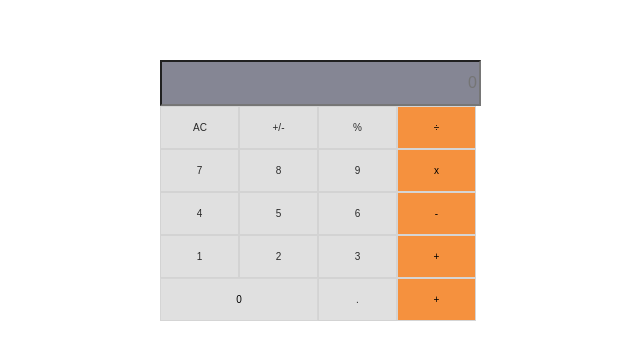
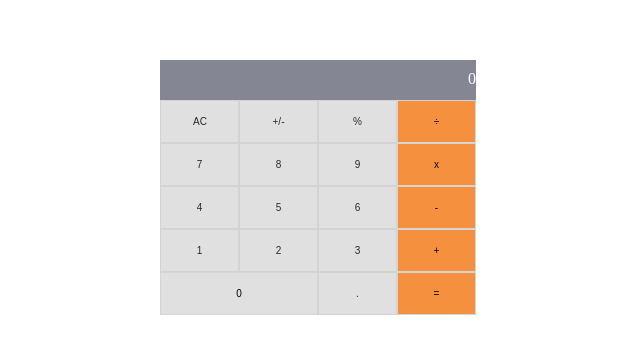
Before and after one commit to sajjadrajaee/mag-calculator, a React (Create React App) app: page / in a window 1280 px wide. Shown: the part 140-500 px from the top of the page, without its empty margins (322-962 px from the left). Built offline with nearby package versions, Linux system fonts and the light colour scheme.

Commit message:
add events

```diff
--- a/src/components/Calculator.js
+++ b/src/components/Calculator.js
@@ -1,43 +1,37 @@
 import React from 'react';
+import calculate from '../logic/calculate';
 import '../style.css';
+import KeyBtn from './Kyes';
 // eslint-disable-next-line react/prefer-stateless-function
 class Calc extends React.Component {
+  constructor(props) {
+    super(props);
+    this.state = {
+      total: 0,
+      operation: null,
+      next: null,
+    };
+  }
+
+  EventHandler = (element) => {
+    const btnName = element.keyTag;
+    const res = calculate(this.state, btnName);
+    this.setState(res);
+  };
+
   render() {
+    const { total, operation, next } = this.state;
     return (
       <div className="calculator">
         <div className="input-area">
-          <input type="text" className="input" placeholder="0" />
+          <div className="input">
+            {total}
+            {operation}
+            {next}
+          </div>
         </div>
         <div className="button-area">
-          <div className="first-row">
-            <button type="button" className="button">AC</button>
-            <button type="button" className="button">+/-</button>
-            <button type="button" className="button">%</button>
-            <button type="button" className="button-symbol">÷</button>
-          </div>
-          <div className="second-row">
-            <button type="button" className="button">7</button>
-            <button type="button" className="button">8</button>
-            <button type="button" className="button">9</button>
-            <button type="button" className="button-symbol">x</button>
-          </div>
-          <div className="third-row">
-            <button type="button" className="button">4</button>
-            <button type="button" className="button">5</button>
-            <button type="button" className="button">6</button>
-            <button type="button" className="button-symbol">-</button>
-          </div>
-          <div className="fourth-row">
-            <button type="button" className="button">1</button>
-            <button type="button" className="button">2</button>
-            <button type="button" className="button">3</button>
-            <button type="button" className="button-symbol">+</button>
-          </div>
-          <div className="fifth-row">
-            <button type="button" className="zero">0</button>
-            <button type="button" className="button">.</button>
-            <button type="button" className="button-symbol">+</button>
-          </div>
+          <KeyBtn onClickOperation={this.EventHandler} />
         </div>
       </div>
     );
--- /dev/null
+++ b/src/components/Kyes.js
@@ -0,0 +1,40 @@
+import React from 'react';
+// eslint-disable-next-line react/prefer-stateless-function
+const KeyBtn = (props) => {
+  const data = [
+    { keyTag: 'AC' },
+    { keyTag: '+/-' },
+    { keyTag: '%' },
+    { className: '-symbol', keyTag: '÷' },
+    { keyTag: '7' },
+    { keyTag: '8' },
+    { keyTag: '9' },
+    { className: '-symbol', keyTag: 'x' },
+    { keyTag: '4' },
+    { keyTag: '5' },
+    { keyTag: '6' },
+    { className: '-symbol', keyTag: '-' },
+    { keyTag: '1' },
+    { keyTag: '2' },
+    { keyTag: '3' },
+    { className: '-symbol', keyTag: '+' },
+    { className: '-zero', keyTag: '0' },
+    { keyTag: '.' },
+    { className: '-symbol', keyTag: '=' },
+  ];
+  return (
+    data.map((btn) => (
+      <button
+        type="button"
+        onClick={() => props.onClickOperation(btn)}
+        key={btn.keyTag}
+        className={`button${btn.className === undefined ? '' : btn.className}`}
+      >
+        {btn.keyTag}
+
+      </button>
+    ))
+  );
+};
+
+export default KeyBtn;
--- a/src/logic/operate.js
+++ b/src/logic/operate.js
@@ -20,7 +20,7 @@ export default function operate(numberOne, numberTwo, operation) {
     }
   }
   if (operation === '%') {
-     try {
+    try {
       return one.mod(two).toString();
     } catch (err) {
       return "Can't find modulo as can't divide by 0.";
--- a/src/style.css
+++ b/src/style.css
@@ -30,7 +30,7 @@
   width: 25%;
 }
 
-.zero {
+.button-zero {
   background-color: #e0e0e0; /* Green */
   color: rgb(0, 0, 0);
   padding: 15px 32px;
@@ -43,14 +43,12 @@
 }
 
 .input {
-  width: 99%;
-  height: 40px;
+  width: 100%;
+  height: 30px;
   text-align: right;
   font-size: 16px;
   color: white;
   background-color: #858694;
+  text-decoration: none;
+  padding-top: 10px;
 }
-
-.input:focus {
-  outline: none;
-}
```
Also changed, not shown: src/logic/calculate.js (line endings or trailing spaces).
